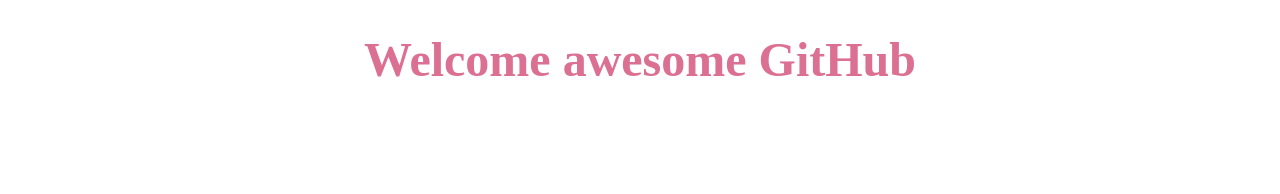
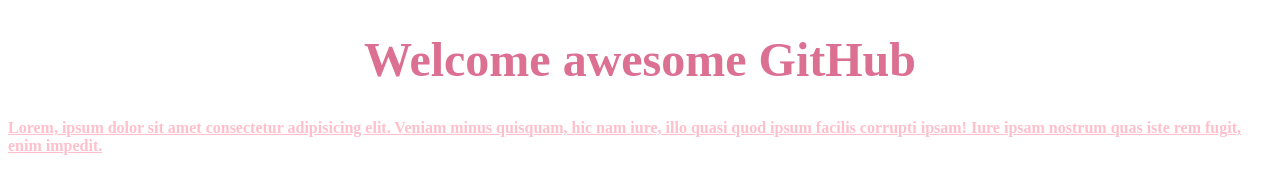
Before and after one commit to PetrovskaAnna/GitHub, a plain HTML site: page index.html in a window 1280 px wide. Drawn offline with Linux system fonts and the light colour scheme.

Commit message:
some changes

```diff
--- a/index.html
+++ b/index.html
@@ -9,5 +9,10 @@
   </head>
   <body>
     <h1>Welcome awesome GitHub</h1>
+    <p>
+      Lorem, ipsum dolor sit amet consectetur adipisicing elit. Veniam minus
+      quisquam, hic nam iure, illo quasi quod ipsum facilis corrupti ipsam! Iure
+      ipsam nostrum quas iste rem fugit, enim impedit.
+    </p>
   </body>
 </html>
--- a/style.css
+++ b/style.css
@@ -3,3 +3,8 @@ h1 {
 	font-size: 48px;
 	text-align: center;
 }
+p {
+	color: pink;
+	font-weight: 700;
+	text-decoration: underline;
+}
```
